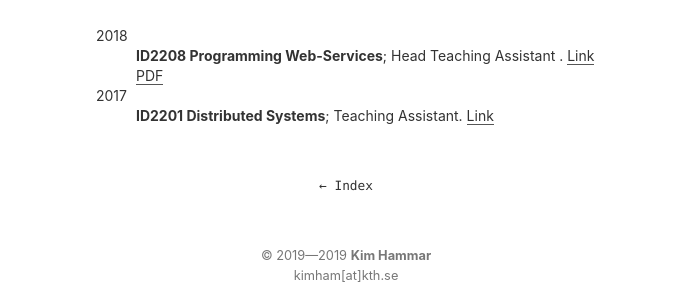
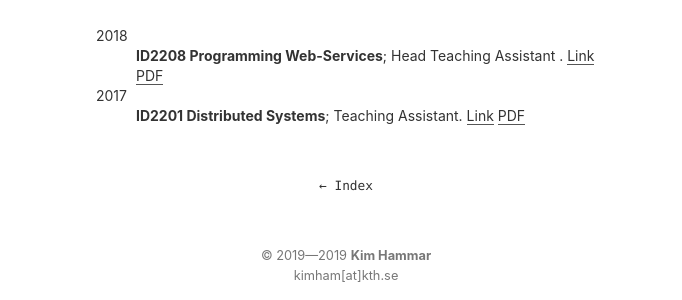
Before and after one commit to Limmen/Limmen.github.io, a Jekyll site: the page built from teaching.md, in a window 1280 px wide. Shown: the part 466-766 px from the top of the page, without its empty margins (294-976 px from the left). Built offline with Jekyll 4.4.1, drawn with Linux system fonts in a browser that asks for light colours.

Commit message:
update teaching

```diff
--- a/teaching.md
+++ b/teaching.md
@@ -11,3 +11,4 @@ title: Teaching
 2017
 :   **ID2201 Distributed Systems**; Teaching Assistant.
 	[Link](https://www.kth.se/student/kurser/kurs/ID2201?l=en)
+    [PDF](/assets/slides/id2201.pdf)
```
Also changed, not shown: 1 other file.
